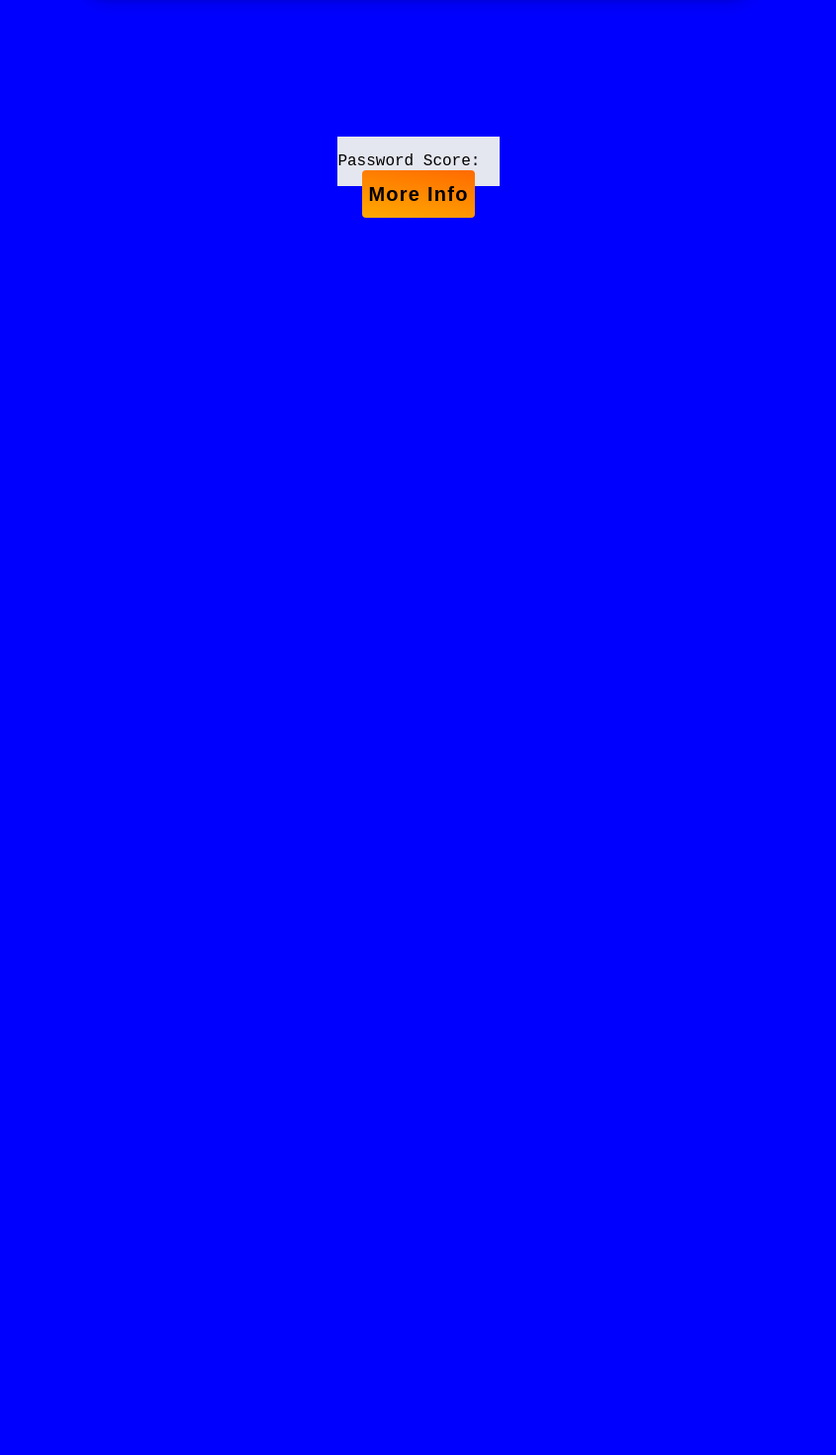
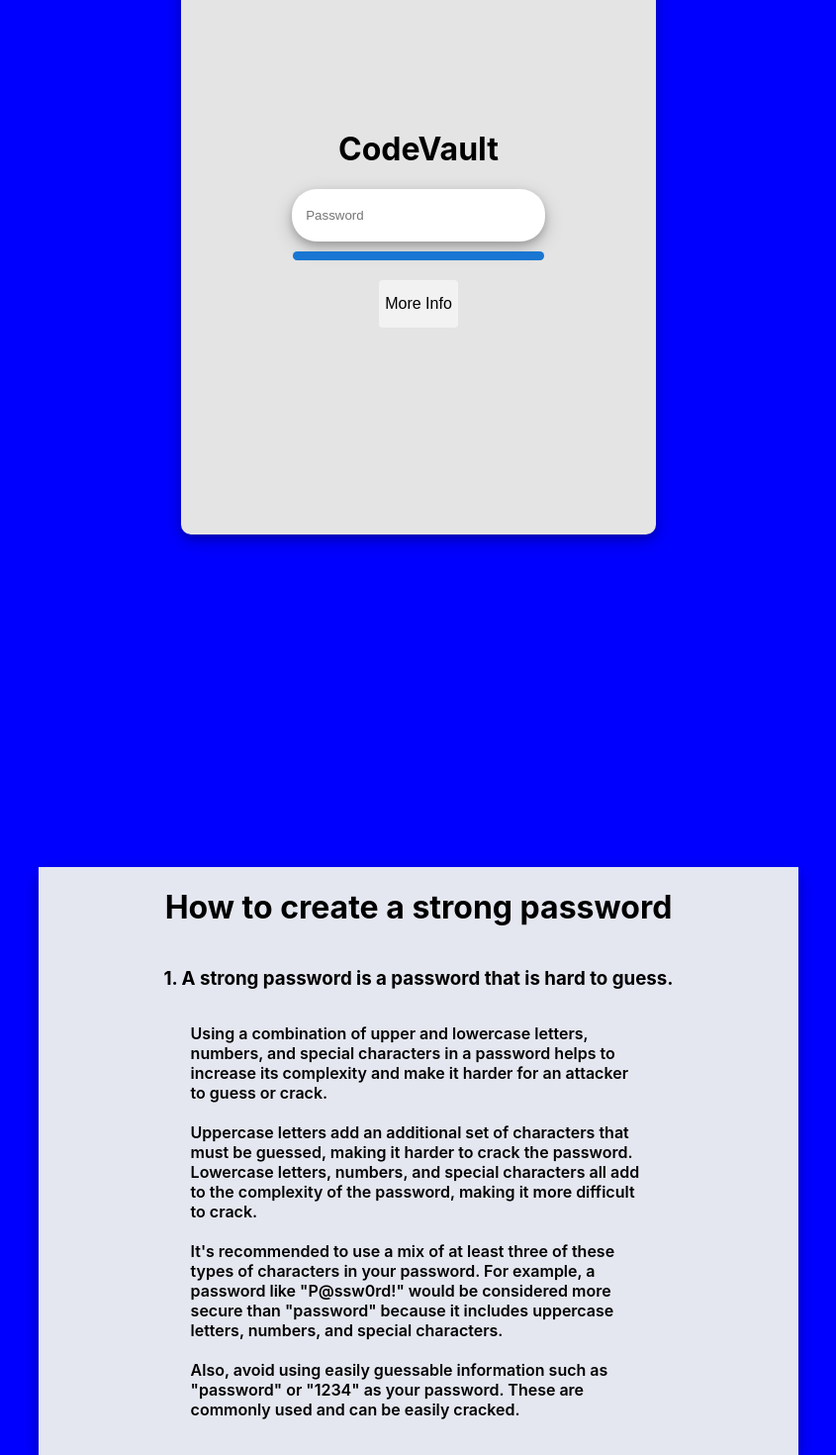
Before and after one commit to CX899/CodeVault, a React (Create React App) app in the folder frontend/passwordsite/: page / in a window 1280 px wide. Shown: the part 180-1650 px from the top of the page at 99% size, without its empty margins (217-1062 px from the left). Before the commit the page ends 800 px from the top, so only its background shows below. Built offline with nearby package versions, Linux system fonts and the light colour scheme.

Commit message:
added text

```diff
--- a/frontend/passwordsite/src/App.css
+++ b/frontend/passwordsite/src/App.css
@@ -1,22 +1,26 @@
 .input__field__wrapper {
-    width: 100vw;
-    height: 50vh;
+    padding-left: 25%;
+    width: 50vw;
+    height: 100vh;
     display: flex;
     justify-content: center;
     align-items: center;
     flex-direction: column;
 }
 .input__field__container {
-    width: 100%;
-    height: 100%;
+    width: 75%;
+    height: 80%;
     display: flex;
     justify-content: center;
     align-items: center;
     flex-direction: column;
+    background-color: rgb(228, 228, 228);
+    box-shadow: 0 4px 8px 0 rgba(0, 0, 0, 0.2), 0 6px 20px 0 rgba(0, 0, 0, 0.19);
+    border-radius: 10px;
 }
 .input__field {
     width: 50%;
-    height: 15%;
+    height: 8%;
     display: flex;
     justify-content: center;
     align-items: center;
@@ -25,6 +29,8 @@
     padding-left: 3%;
     border: 0.02px rgba(204, 204, 204, 0);
     box-shadow: 0 4px 8px 0 rgba(0, 0, 0, 0.2), 0 6px 20px 0 rgba(0, 0, 0, 0.19);
+    margin-bottom: 10px;
+
 }
 .input__field:focus {
     outline: none;
@@ -58,12 +64,11 @@ button {
     outline: none;
     -webkit-appearance: none;
     border-radius: 4px;
-    font-weight: 600;
-    font-size: 1.25rem;
-    letter-spacing: 1.25px;
+    font-weight: 400;
+    font-size: 16px;
     cursor: default;
-    font-family: "Montserrat", sans-serif;
-    background: var(--gradient);
+    background: rgb(242, 242, 242);
+    margin-top: 20px;
   }
 
   .backdrop {
@@ -89,15 +94,42 @@ button {
     display: flex;
     flex-direction: column;
     align-items: center;
-
+    background-color: #eeeeee;
     overflow: scroll;
   }
 
-  .orange-gradient {
-    background: var(--gradient);
-  }
 
 .progress__bar {
+  border-radius: 25px;
+  padding-top: 1%;
   padding-left: 10%;
-  width: 40%;
+  width: 43%;
 }
+
+.info__container {
+  height: 100%;
+  display: flex;
+  justify-content: center;
+  align-items: center;
+  background-color: rgb(228, 228, 228);
+  box-shadow: 0 4px 8px 0 rgba(0, 0, 0, 0.2), 0 6px 20px 0 rgba(0, 0, 0, 0.19);
+  border-radius: 10px;
+  margin: 20%;
+}
+
+.info__text {
+  width: 100%;
+  height: 100%;
+  display: flex;
+  justify-content: center;
+  align-items: center;
+  flex-direction: column;
+  background-color: rgb(36, 53, 120);
+  background-color:rgb(229, 231, 240);
+}
+
+.info__text p {
+  font-weight: 600;
+  padding-left: 20%;
+  padding-right: 20%;
+}
--- a/frontend/passwordsite/src/App.js
+++ b/frontend/passwordsite/src/App.js
@@ -1,10 +1,11 @@
 import './App.css';
-import {PasswordChecker} from './components/paths';
+import {PasswordChecker, Info} from './components/paths';
 
 function App() {
   return (
     <div>
       <PasswordChecker/>
+      <Info/>
     </div>
   );
 }
--- /dev/null
+++ b/frontend/passwordsite/src/components/Info.js
@@ -0,0 +1,28 @@
+import React from 'react'
+
+const Info = () => {
+  return (
+    <div>
+        <div className='info__container'>
+            <div className='info__text'>
+                <h1>How to create a strong password</h1>
+                <h3>
+                    1. A strong password is a password that is hard to guess.
+                </h3>
+                <p>
+                Using a combination of upper and lowercase letters, numbers, and special characters in a password helps to increase its complexity and make it harder for an attacker to guess or crack.<br/><br/>
+
+                Uppercase letters add an additional set of characters that must be guessed, making it harder to crack the password. Lowercase letters, numbers, and special characters all add to the complexity of the password, making it more difficult to crack.<br/><br/>
+
+                It's recommended to use a mix of at least three of these types of characters in your password. For example, a password like "P@ssw0rd!" would be considered more secure than "password" because it includes uppercase letters, numbers, and special characters.<br/><br/>
+
+                Also, avoid using easily guessable information such as "password" or "1234" as your password. These are commonly used and can be easily cracked.<br/><br/>
+                </p>
+            </div>
+
+        </div>
+    </div>
+  )
+}
+
+export default Info
--- a/frontend/passwordsite/src/components/PasswordChecker.js
+++ b/frontend/passwordsite/src/components/PasswordChecker.js
@@ -71,21 +71,12 @@ const PasswordChecker = () => {
   return (
     <div className='input__field__wrapper'>
         <div className='input__field__container'>
+        <h1>CodeVault</h1>
             <input onChange={(event) => setPassword(event)} type="text" id="password" className="input__field" placeholder='Password'>
             </input>
             <LinearProgress className='progress__bar' variant='determinate' value={toInt(result['PasswordScore']['score'])*25}/>
-
-        </div>
-
-        <div>
-            <pre className='input__text'>
-              Password Score: {JSON.stringify(result['PasswordScore']['score'], null, 1)} <br/>
-            </pre>
-        </div>
-
-        <div>
-          <motion.button
-          whileHover={{ scale: 1.1 }}
+            <motion.button
+          whileHover={{ scale: 1.04 }}
           whileTap={{ scale: 0.9 }}
           className="save-button"
           onClick={() => (modalOpen ? close() : open())}
@@ -96,7 +87,6 @@ const PasswordChecker = () => {
           {modalOpen && <Modal passwordScore={result} modalOpen={modalOpen} handleClose={close}/>}
 
         </div>
-
     </div>
   );
 }
--- a/frontend/passwordsite/src/components/paths.js
+++ b/frontend/passwordsite/src/components/paths.js
@@ -1,3 +1,3 @@
 import PasswordChecker from "./PasswordChecker";
-
-export {PasswordChecker};
+import Info from "./Info";
+export {PasswordChecker, Info};
```
Also changed, not shown: 1 other file (tests, documents, lock files or other folders).
